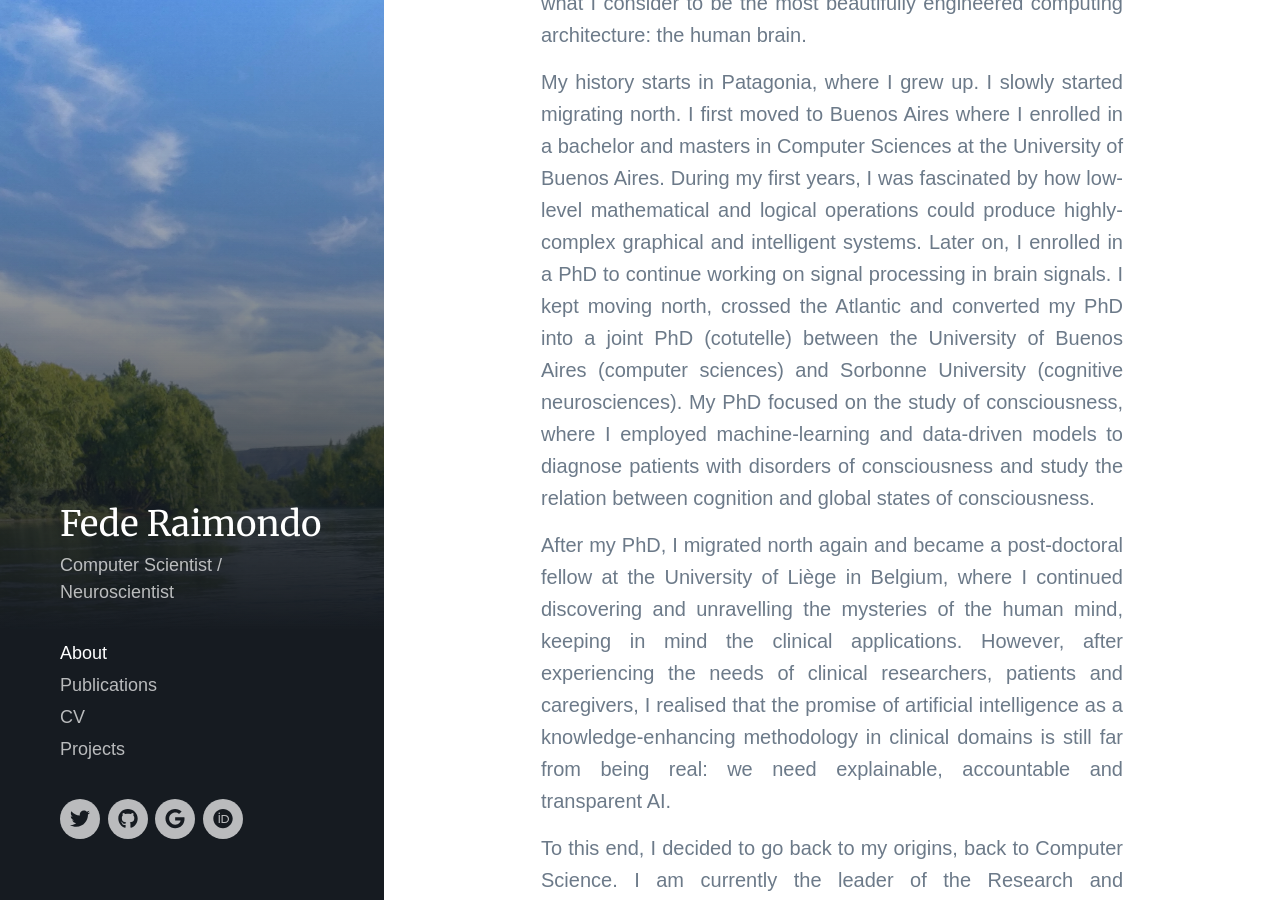
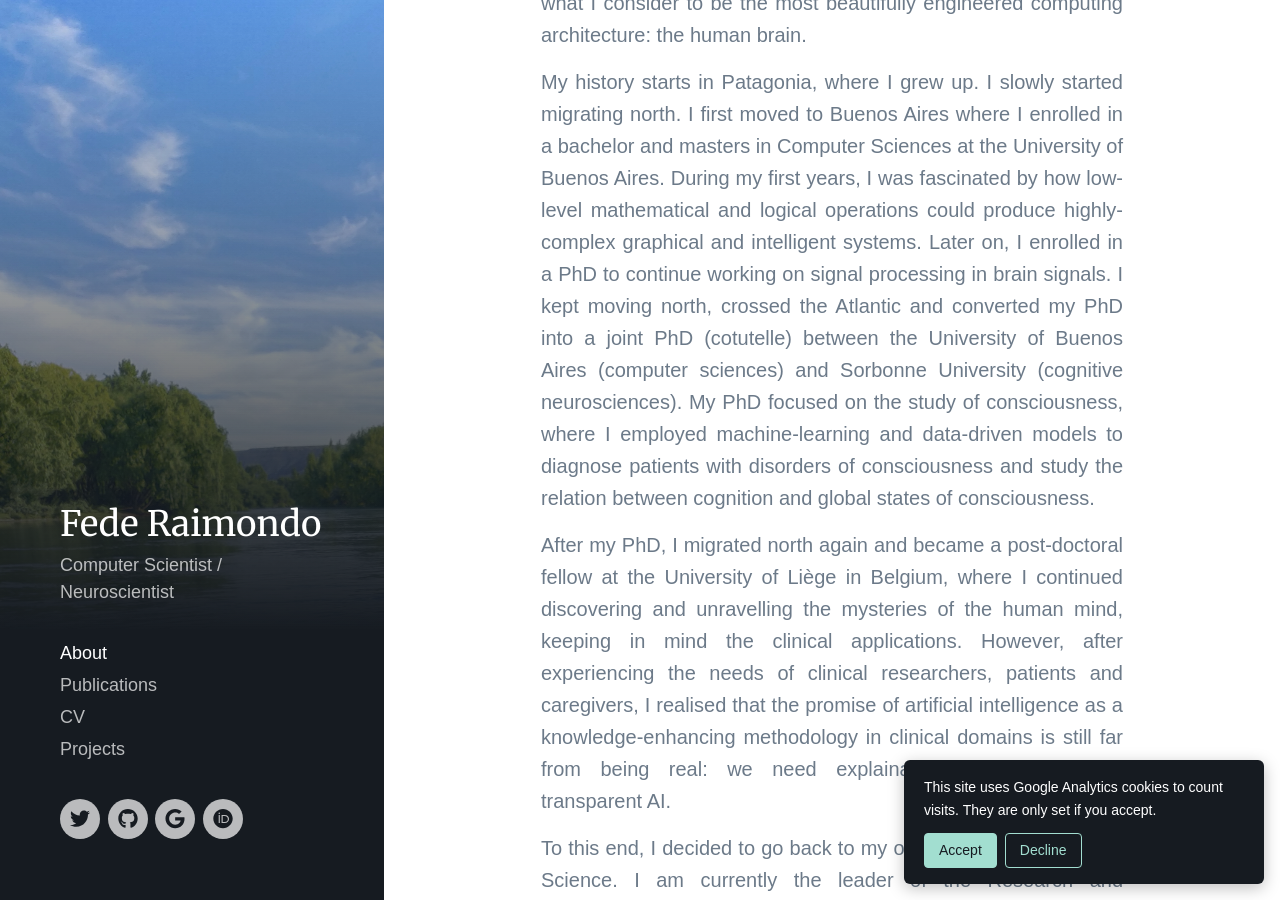
Before and after one commit to fraimondo/fraimondo.github.io, a Jekyll site: the page built from _pages/about.md, in a window 1280 px wide and 900 px high, scrolled down 497 px. Built offline with Jekyll 4.4.1, drawn with Linux system fonts in a browser that asks for light colours; nearby versions of some CDN libraries; some web fonts are replaced.

Commit message:
Add favicon, update jQuery and ask consent for analytics
Replace the theme's favicon with an FR monogram, update jQuery from
3.2.1 to 3.7.1 with an integrity hash, and load Google Analytics only
after the visitor accepts, with a Cookie settings link in the footer.

Co-Authored-By: Claude Opus 5.5 <noreply@anthropic.com>

```diff
--- /dev/null
+++ b/_includes/analytics-consent.html
@@ -0,0 +1,79 @@
+{% assign ga_id = site.data.settings.advanced_settings.analytics_id %}
+{% if ga_id and ga_id != '' %}
+<!-- Analytics: Google Analytics is loaded only after the visitor accepts. -->
+<div class="consent" id="consent-banner" role="dialog" aria-label="Analytics cookies" hidden>
+	<p class="consent__text">This site uses Google Analytics cookies to count visits. They are only set if you accept.</p>
+	<div class="consent__actions">
+		<button type="button" class="consent__button consent__button--accept" data-consent="granted">Accept</button>
+		<button type="button" class="consent__button" data-consent="denied">Decline</button>
+	</div>
+</div>
+<script>
+(function () {
+	var KEY = 'analytics-consent';
+	var GA_ID = '{{ ga_id }}';
+	var banner = document.getElementById('consent-banner');
+	var loaded = false;
+
+	function read() { try { return localStorage.getItem(KEY); } catch (e) { return null; } }
+	function write(value) { try { localStorage.setItem(KEY, value); } catch (e) {} }
+
+	function load() {
+		if (loaded) return;
+		loaded = true;
+		window.dataLayer = window.dataLayer || [];
+		window.gtag = function () { window.dataLayer.push(arguments); };
+		window.gtag('js', new Date());
+		window.gtag('config', GA_ID);
+		var script = document.createElement('script');
+		script.async = true;
+		script.src = 'https://www.googletagmanager.com/gtag/js?id=' + GA_ID;
+		document.head.appendChild(script);
+		// The theme swaps pages without a full reload, so report those page views too.
+		if (window.jQuery) {
+			window.jQuery(window).on('statechange', function () {
+				setTimeout(function () {
+					window.gtag('event', 'page_view', { page_location: location.href, page_title: document.title });
+				}, 600);
+			});
+		}
+	}
+
+	function clearCookies() {
+		var host = location.hostname;
+		document.cookie.split(';').forEach(function (c) {
+			var name = c.split('=')[0].trim();
+			if (name.indexOf('_ga') === 0) {
+				['', '; domain=' + host, '; domain=.' + host].forEach(function (domain) {
+					document.cookie = name + '=; expires=Thu, 01 Jan 1970 00:00:00 GMT; path=/' + domain;
+				});
+			}
+		});
+	}
+
+	function choose(value) {
+		write(value);
+		banner.hidden = true;
+		if (value === 'granted') {
+			load();
+		} else {
+			clearCookies();
+			if (loaded) location.reload();
+		}
+	}
+
+	banner.addEventListener('click', function (e) {
+		var value = e.target.getAttribute('data-consent');
+		if (value) choose(value);
+	});
+
+	document.addEventListener('click', function (e) {
+		if (e.target.closest && e.target.closest('.js-consent-settings')) banner.hidden = false;
+	});
+
+	var choice = read();
+	if (choice === 'granted') load();
+	else if (choice !== 'denied') banner.hidden = false;
+})();
+</script>
+{% endif %}
--- a/_includes/footer.html
+++ b/_includes/footer.html
@@ -2,6 +2,10 @@
 
 	<div class="footer__copyright">
 		<span>© {{ 'now' | date: "%Y" }} {{ site.data.settings.basic_settings.site_title }}</span>
+		{% if site.data.settings.advanced_settings.analytics_id %}
+		<span class="footer__separator">·</span>
+		<button type="button" class="footer__link js-consent-settings">Cookie settings</button>
+		{% endif %}
 	</div>
 
 </footer>
--- a/_layouts/default.html
+++ b/_layouts/default.html
@@ -19,7 +19,9 @@
 	<meta http-equiv="X-UA-Compatible" content="IE=edge,chrome=1">
 
 	<!-- Page Info -->
-	<link rel="shortcut icon" href="{{ site.data.settings.basic_settings.favicon_image | relative_url }}">
+	<link rel="icon" href="{{ '/images/favicon.svg' | relative_url }}" type="image/svg+xml">
+	<link rel="icon" href="{{ site.data.settings.basic_settings.favicon_image | relative_url }}" type="image/png" sizes="32x32">
+	<link rel="apple-touch-icon" href="{{ '/images/apple-touch-icon.png' | relative_url }}">
 	<title>{% if page.url == "/" %}{{ site.data.settings.basic_settings.site_title }} – {{ page.title }}{% else %}{{ page.title }} – {{ site.data.settings.basic_settings.site_title }}{% endif %}</title>
 	<meta name="description" content="{% if page.description %}{{ page.description | strip_html | xml_escape }}{% else %}{{ page.excerpt | strip_html | xml_escape }}{% endif %}">
 
@@ -49,11 +51,6 @@
 	{% if site.data.settings.advanced_settings.custom_styles %}
 	<!-- Custom Styles -->
 	<style>{{ site.data.settings.advanced_settings.custom_styles }}</style>
-	{% endif %}
-
-	{% if site.data.settings.advanced_settings.analytics_code %}
-	<!-- Analytics Code -->
-	{{ site.data.settings.advanced_settings.analytics_code }}
 	{% endif %}
 
 	{% if site.data.settings.advanced_settings.header_js %}
@@ -91,9 +88,11 @@
 
 
 	<!-- Javascript Assets -->
-	<script src="https://ajax.googleapis.com/ajax/libs/jquery/3.2.1/jquery.min.js"></script>
+	<script src="https://code.jquery.com/jquery-3.7.1.min.js" integrity="sha256-/JqT3SQfawRcv/BIHPThkBvs0OEvtFFmqPF/lYI/Cxo=" crossorigin="anonymous"></script>
 	<script src="{{ '/js/plugins-min.js' | relative_url }}"></script>
 	<script src="{{ '/js/journal-min.js' | relative_url }}"></script>
+
+	{% include analytics-consent.html %}
 
 	{% if site.data.settings.advanced_settings.footer_js %}
 	<!-- Extra Footer JS Code -->
--- a/css/kjhealy-screen.css
+++ b/css/kjhealy-screen.css
@@ -252,3 +252,70 @@ div.cv dd p {
 @media only screen and (max-width: 480px) {
 	make one column somehow...
 }*/
+/* Analytics consent banner */
+.consent {
+	position: fixed;
+	right: 16px;
+	bottom: 16px;
+	z-index: 1000;
+	max-width: 360px;
+	padding: 16px 20px;
+	border-radius: 6px;
+	background: #161B21;
+	color: #ffffff;
+	box-shadow: 0 4px 16px rgba(0, 0, 0, 0.25);
+	font-size: 14px;
+	line-height: 1.5;
+}
+
+.consent[hidden] {
+	display: none;
+}
+
+.consent__text {
+	margin: 0 0 12px;
+	max-width: none;
+	color: inherit;
+	font-size: inherit;
+}
+
+.consent__actions {
+	display: flex;
+	gap: 8px;
+}
+
+.consent__button {
+	padding: 6px 14px;
+	border: 1px solid #A2DED0;
+	border-radius: 4px;
+	background: transparent;
+	color: #A2DED0;
+	font: inherit;
+	cursor: pointer;
+}
+
+.consent__button--accept {
+	background: #A2DED0;
+	color: #161B21;
+}
+
+.footer__separator {
+	margin: 0 6px;
+}
+
+.footer__link {
+	padding: 0;
+	border: 0;
+	background: none;
+	color: inherit;
+	font: inherit;
+	text-decoration: underline;
+	cursor: pointer;
+}
+
+@media only screen and (max-width: 480px) {
+	.consent {
+		left: 16px;
+		max-width: none;
+	}
+}
```
Also changed, not shown: _data/settings.yml (+2 -9 lines), images/apple-touch-icon.png (added), images/favicon.png, images/favicon.svg (added).
